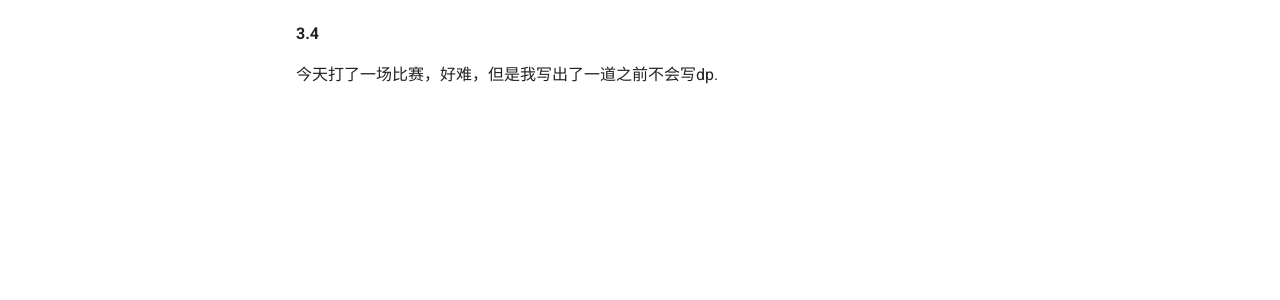
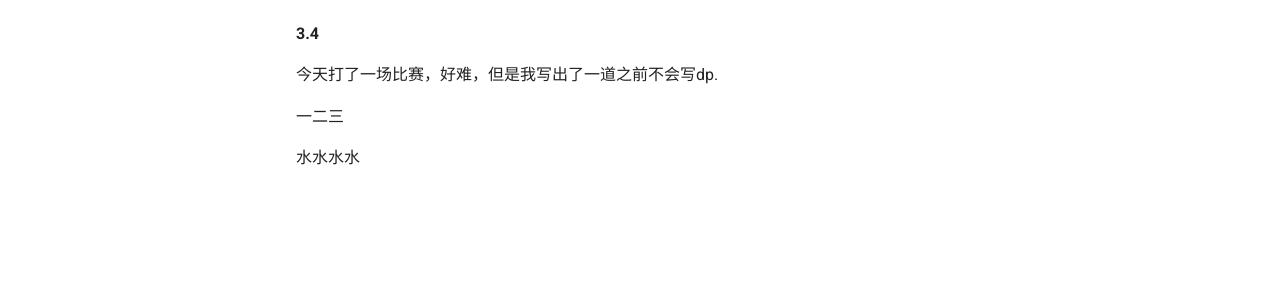
Before and after one commit to SMU-XCPC/wiki, an MkDocs documentation site: the page built from docs/Member/abc.md, in a window 1280 px wide. Shown: the part 258-558 px from the top of the page. Built offline with MkDocs 1.6.1 and Material for MkDocs 9.7.7, drawn with Linux system fonts in a browser that asks for light colours.

Commit message:
abc 更新训练内容

```diff
--- a/docs/Member/abc.md
+++ b/docs/Member/abc.md
@@ -5,3 +5,7 @@
 **3.4**
 
 今天打了一场比赛，好难，但是我写出了一道之前不会写dp.
+
+一二三
+
+水水水水
```
